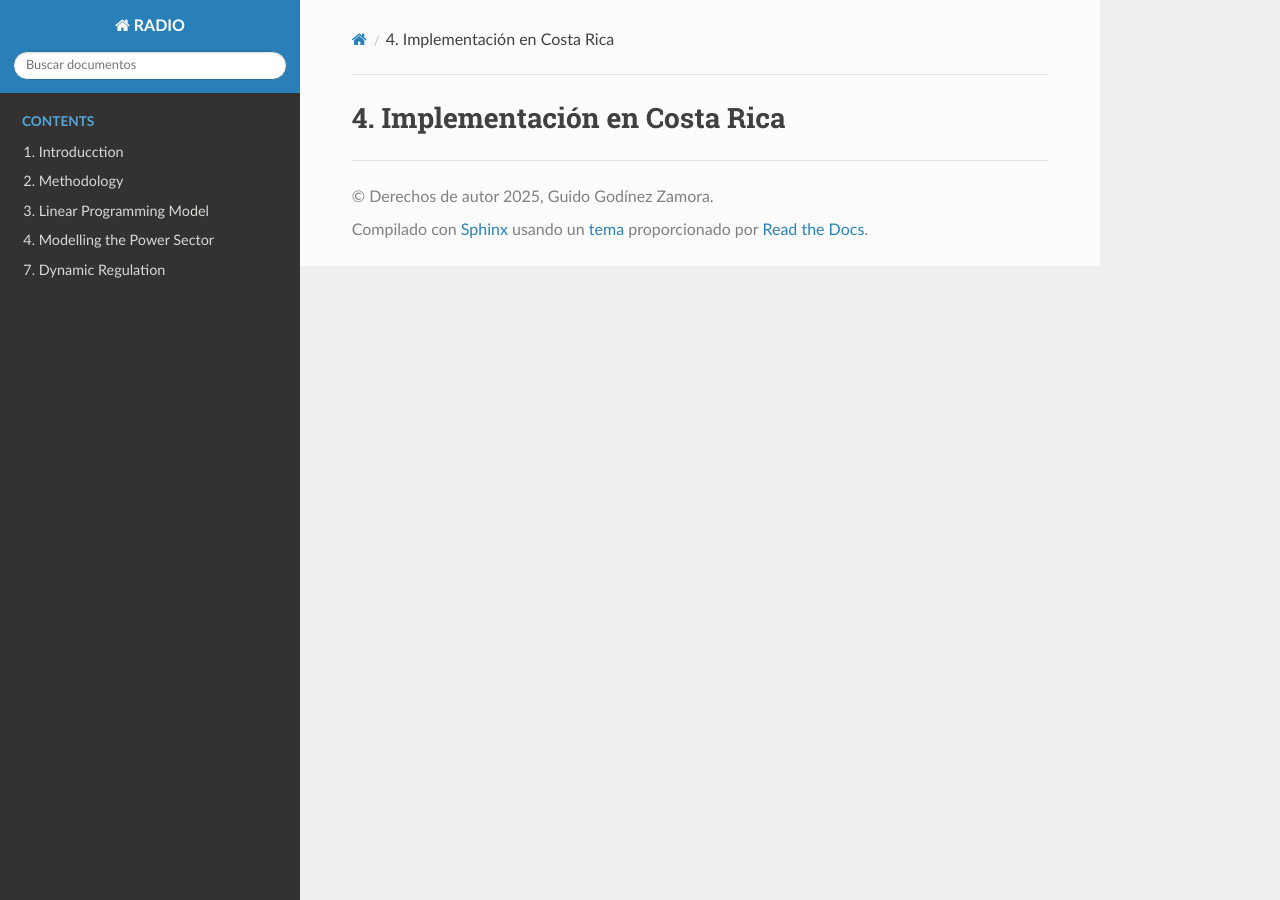
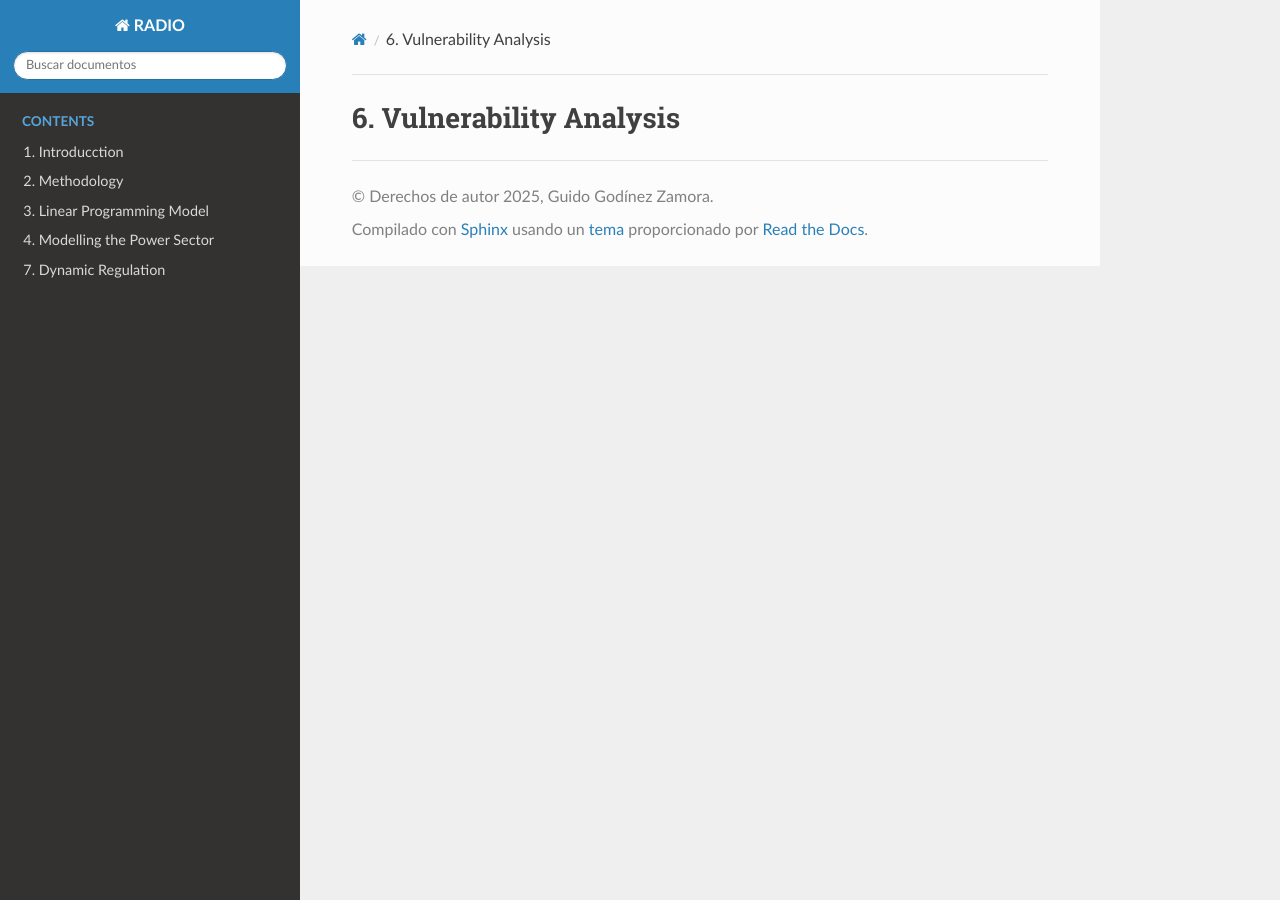
Before and after one commit to guidogz/RADIO, a Sphinx documentation site: the page built from docs/06Vulnerability.rst, in a window 1280 px wide. Built offline with Sphinx 7.4.7 and the Read the Docs theme 3.1.0, drawn with Linux system fonts in a browser that asks for light colours; formulas are drawn with MathJax 3; pages that are not in the unit, such as notebooks, are missing from menus.

Commit message:
Update 06Vulnerability.rst

```diff
--- a/docs/06Vulnerability.rst
+++ b/docs/06Vulnerability.rst
@@ -1,2 +1,2 @@
-4. Implementación en Costa Rica
+6. Vulnerability Analysis
 =======================================
```
